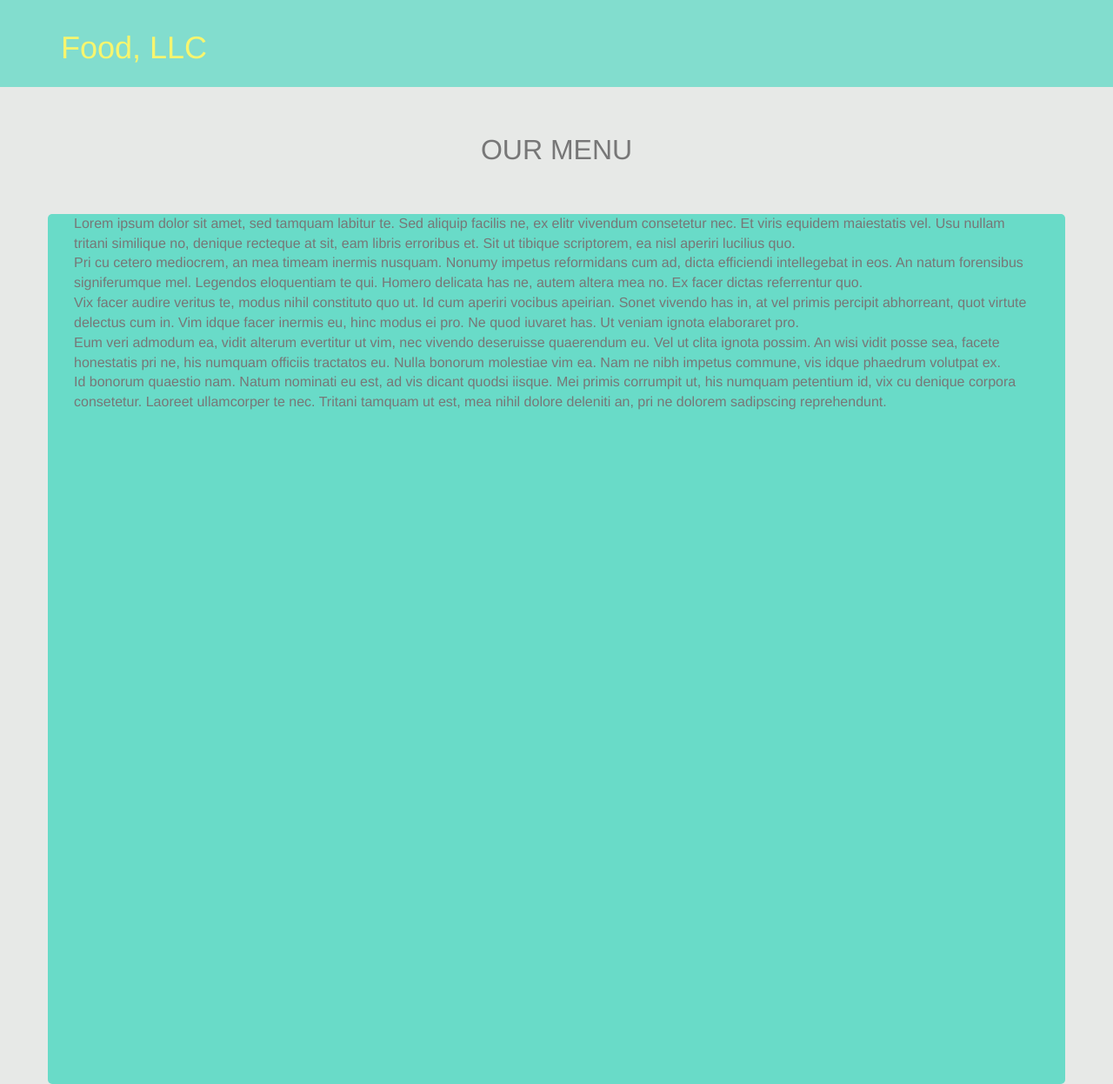
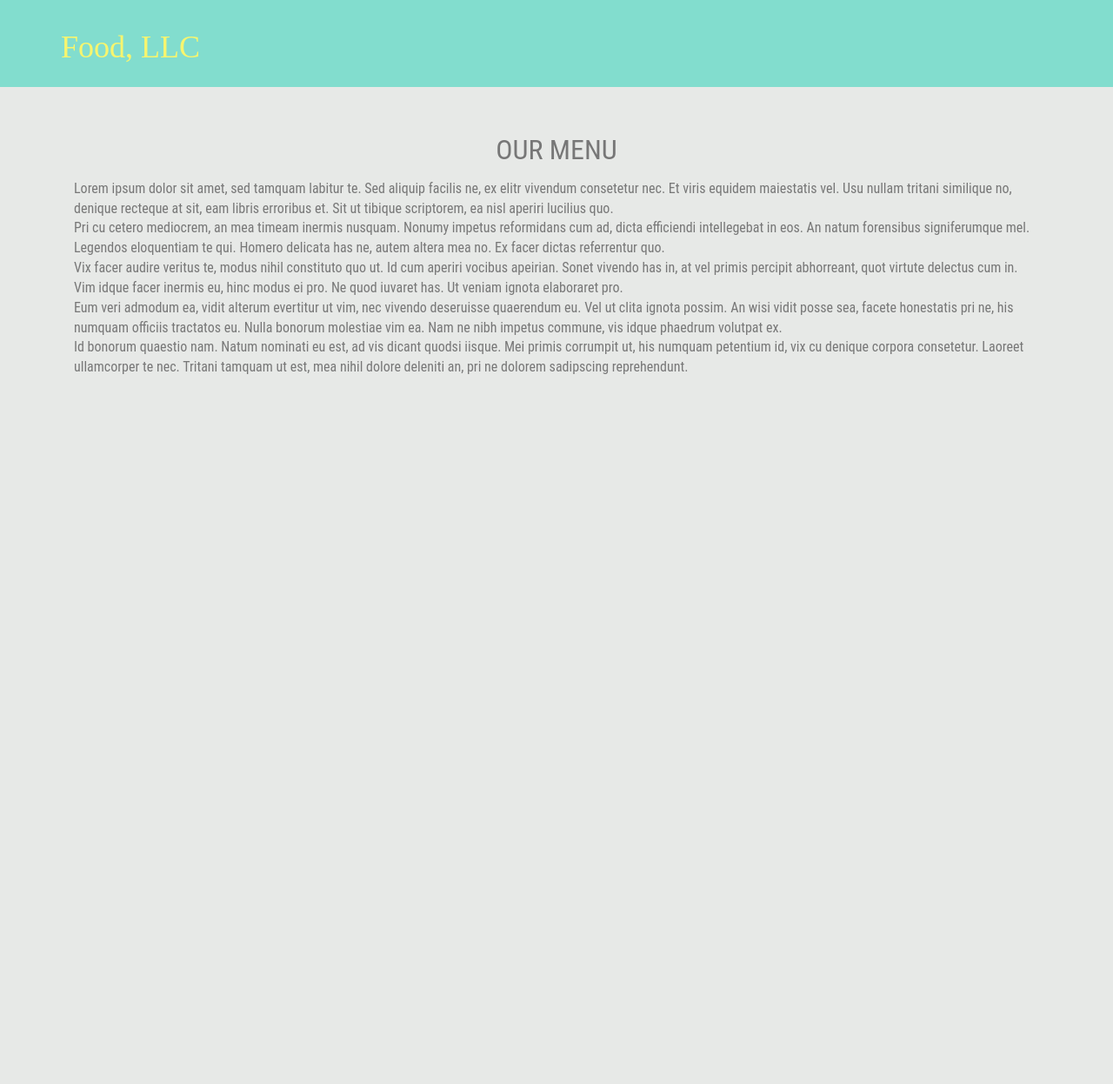
Before and after one commit to emmvalenti/emmvalenti.github.io, a Jekyll site: the page module3/index.html, which Jekyll copies as it is, in a window 1280 px wide. Shown: the whole page at 87% size. Built offline with Jekyll 4.4.1, drawn with Linux system fonts in a browser that asks for light colours; after the commit the page ends 900 px from its top, so only the background shows below that.

Commit message:
add fonts

```diff
--- a/module3/css/style.css
+++ b/module3/css/style.css
@@ -2,7 +2,7 @@ body{
 	font-size: 16px;
 	color: #777;
 	background-color: #E7E9E7;
-	font-family:;
+	font-family:'Roboto Condensed', sans-serif;
 }
 
 #header-nav {
@@ -21,20 +21,25 @@ body{
 	color: #FCF951;
 	text-decoration: none;
 	font-size: 2em;
+	font-family:'Pacifico', cursive;
 }
 
-#main-content{
+/*#main-content{
 	background-color: #69DBC8;
 	height: 1000px;
 	border-radius: 5px;
 	margin-top: 50px;
-}
+}*/
 
 .text-center {
 	text-align: center;
 	margin-top: 50px;
 	font-size: 2em;
 	text-transform: uppercase;
+}
+
+.container .jumbotron {
+	width: 90vw;
 }
 
 
@@ -61,5 +66,7 @@ body{
 
 /*EXTRA SMALL DEVICES */
 @media (max-width: 767px){
-
+	#collapsable-nav a{
+		font-size: 1.2em;
+	}
 }
```
